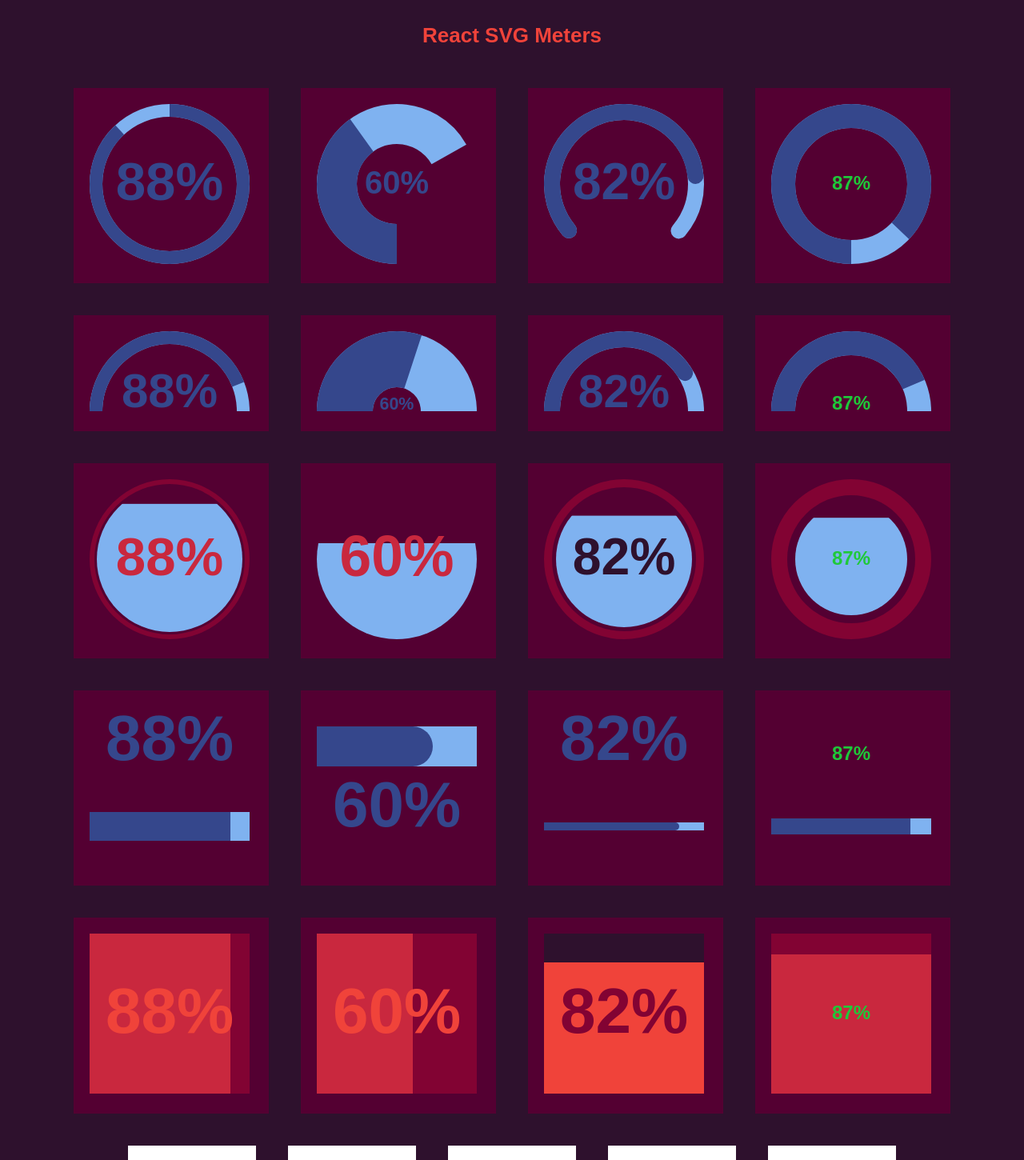
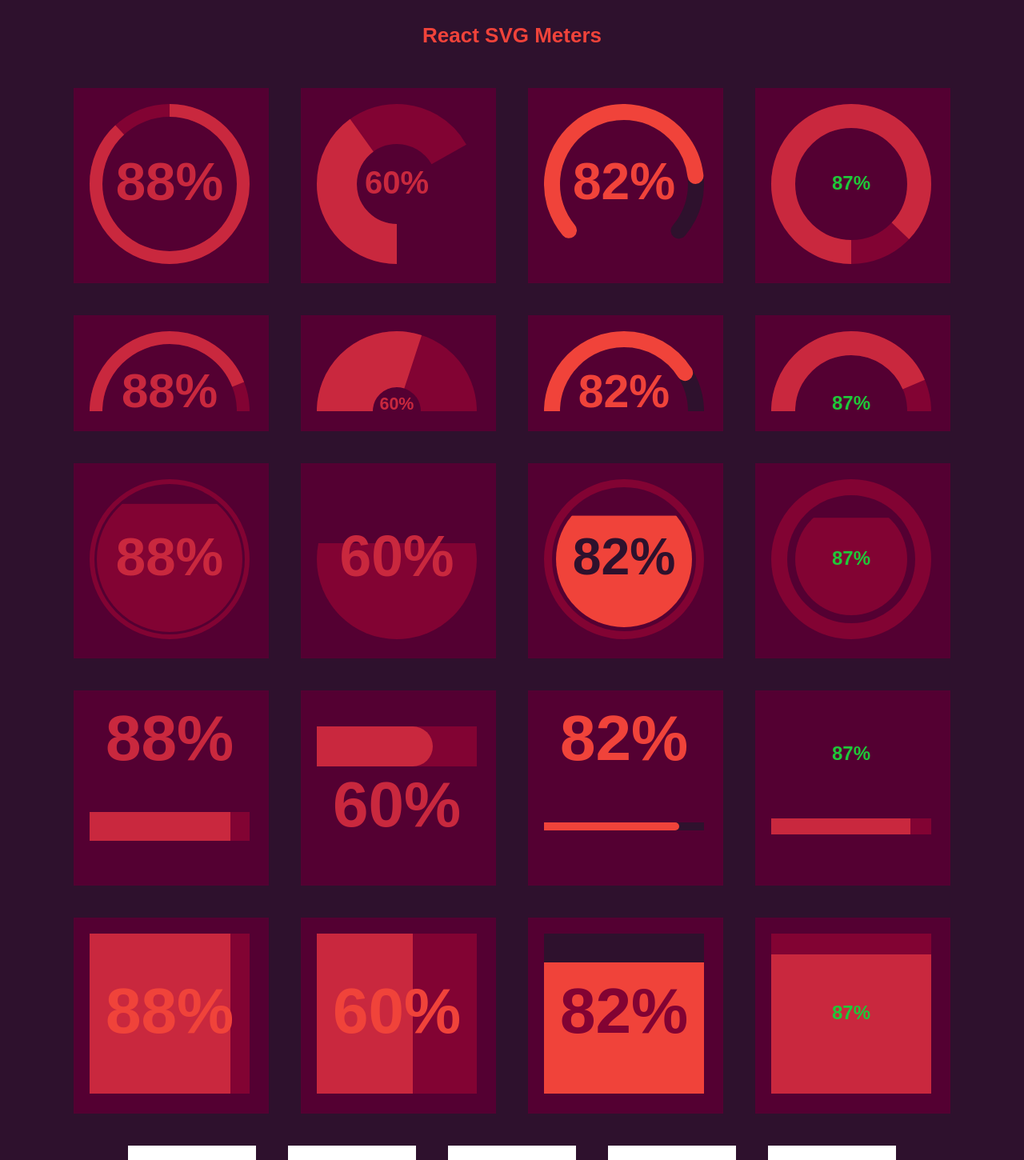
Before and after one commit to royledford/react-svg-meters, a React (Create React App) app: page /meters in a window 1280 px wide. Shown: the top 1450 px of the page at 80% size. Built offline with nearby package versions, Linux system fonts and the light colour scheme.

Commit message:
update foreground / background porp names in all components

```diff
--- a/src/components/Meter/CircleMeter.js
+++ b/src/components/Meter/CircleMeter.js
@@ -13,9 +13,9 @@ export default class CircleMeter extends Component {
     /** Stroke width of the meter graphic. */
     lineWidth: PropTypes.number,
     /** Background color for the meter graphic. */
-    lineBackground: PropTypes.string,
+    backgroundColor: PropTypes.string,
     /** Foreground color for the meter graphic. */
-    lineForeground: PropTypes.string,
+    foregroundColor: PropTypes.string,
     /** Start position of the progress portion of the meter graphic. Must be between 0 and 360. */
     progressStart: PropTypes.number,
     /** The arc length in degrees for the meter graphic. For example, a value of 90 would produce a meter that fills 25% of a circle. */
@@ -28,8 +28,8 @@ export default class CircleMeter extends Component {
   static defaultProps = {
     size: 200,
     lineWidth: 16,
-    lineBackground: '#7FB2F0',
-    lineForeground: '#35478C',
+    backgroundColor: '#7FB2F0',
+    foregroundColor: '#35478C',
     progressStart: 0, // in degrees
     meterLength: 360, // in degrees
     rounded: false,
@@ -41,8 +41,8 @@ export default class CircleMeter extends Component {
       size,
       lineWidth,
       value,
-      lineBackground,
-      lineForeground,
+      backgroundColor,
+      foregroundColor,
       rounded,
       textStyle,
       progressStart,
@@ -53,7 +53,7 @@ export default class CircleMeter extends Component {
       fontSize: (size - lineWidth * 2) / 2.5,
       fontWeight: 'bold',
       fontFamily: 'sans-serif',
-      fill: this.props.lineForeground,
+      fill: this.props.foregroundColor,
     }
 
     // The stroke is based on the center of the lineWidth,
@@ -87,7 +87,7 @@ export default class CircleMeter extends Component {
           strokeWidth={`${lineWidth}px`}
           transform={`rotate(${_progressStart} ${size / 2} ${size / 2})`}
           style={{
-            stroke: lineBackground,
+            stroke: backgroundColor,
             strokeLinecap: lineEnd,
             strokeDasharray: circumference,
             strokeDashoffset: circumference - _meterLength,
@@ -103,7 +103,7 @@ export default class CircleMeter extends Component {
           strokeWidth={`${lineWidth}px`}
           transform={`rotate(${_progressStart} ${size / 2} ${size / 2})`}
           style={{
-            stroke: lineForeground,
+            stroke: foregroundColor,
             strokeLinecap: lineEnd,
             strokeDasharray: circumference,
             strokeDashoffset: circumference - progressLength,
--- a/src/components/Meter/DiskMeter.js
+++ b/src/components/Meter/DiskMeter.js
@@ -6,7 +6,7 @@ export default class DiskMeter extends Component {
     value: PropTypes.number.isRequired,
     size: PropTypes.number,
     lineWidth: PropTypes.number,
-    lineBackground: PropTypes.string,
+    backgroundColor: PropTypes.string,
     borderColor: PropTypes.string,
     textColor: PropTypes.string,
     textStyle: PropTypes.object,
@@ -15,7 +15,7 @@ export default class DiskMeter extends Component {
   static defaultProps = {
     size: 200,
     lineWidth: 6,
-    lineBackground: '#7FB2F0',
+    backgroundColor: '#7FB2F0',
     borderColor: '#35478C',
     textColor: '#35478C',
     rounded: false,
@@ -24,7 +24,7 @@ export default class DiskMeter extends Component {
   }
 
   render() {
-    const { size, value, lineBackground, borderColor, textStyle } = this.props
+    const { size, value, backgroundColor, borderColor, textStyle } = this.props
 
     // handle case with no border
     const lineWidth = this.props.showBorder ? this.props.lineWidth : 0
@@ -81,7 +81,7 @@ export default class DiskMeter extends Component {
 
         {/* foreground */}
         <circle
-          style={{ fill: lineBackground }}
+          style={{ fill: backgroundColor }}
           cx={size / 2}
           cy={size / 2}
           r={innerRadius}
--- a/src/components/Meter/HalfCircleMeter.js
+++ b/src/components/Meter/HalfCircleMeter.js
@@ -6,27 +6,27 @@ export default class HalfCircleMeter extends Component {
     value: PropTypes.number.isRequired,
     size: PropTypes.number,
     lineWidth: PropTypes.number,
-    lineBackground: PropTypes.string,
-    lineForeground: PropTypes.string,
+    backgroundColor: PropTypes.string,
+    foregroundColor: PropTypes.string,
     rounded: PropTypes.bool,
     textStyle: PropTypes.object,
   }
   static defaultProps = {
     size: 200,
     lineWidth: 16,
-    lineBackground: '#7FB2F0',
-    lineForeground: '#35478C',
+    backgroundColor: '#7FB2F0',
+    foregroundColor: '#35478C',
     rounded: false,
     textStyle: {},
   }
 
   render() {
-    const { size, lineWidth, value, lineBackground, lineForeground, rounded, textStyle } = this.props
+    const { size, lineWidth, value, backgroundColor, foregroundColor, rounded, textStyle } = this.props
 
     const baseTextStyle = {
       fontSize: (size - lineWidth * 2) / 2.8,
       fontWeight: 'bold',
-      fill: this.props.lineForeground,
+      fill: this.props.foregroundColor,
     }
 
     // The stroke is based on the center of the lineWidth,
@@ -52,7 +52,7 @@ export default class HalfCircleMeter extends Component {
         {/* background */}
         <path
           d={`M${startX},${startY}a${radius},${radius} 0 0,1 ${internalWidth},0`}
-          stroke={lineBackground}
+          stroke={backgroundColor}
           strokeMiterlimit="10"
           strokeWidth={`${lineWidth}px`}
         />
@@ -60,11 +60,11 @@ export default class HalfCircleMeter extends Component {
         {/* foreground */}
         <path
           d={`M${startX},${startY}a${radius},${radius} 0 0,1 ${internalWidth},0`}
-          stroke={lineForeground}
+          stroke={foregroundColor}
           strokeMiterlimit="10"
           strokeWidth={`${lineWidth}px`}
           style={{
-            stroke: lineForeground,
+            stroke: foregroundColor,
             strokeLinecap: lineEnd,
             strokeDasharray: dashArray,
             strokeDashoffset: dashOffset,
--- a/src/components/Meter/LineMeter.js
+++ b/src/components/Meter/LineMeter.js
@@ -6,8 +6,8 @@ export default class LineMeter extends Component {
     value: PropTypes.number.isRequired,
     size: PropTypes.number,
     lineWidth: PropTypes.number,
-    lineBackground: PropTypes.string,
-    lineForeground: PropTypes.string,
+    backgroundColor: PropTypes.string,
+    foregroundColor: PropTypes.string,
     rounded: PropTypes.bool,
     textStyle: PropTypes.object,
     position: PropTypes.oneOf(['bottom', 'top']),
@@ -15,20 +15,20 @@ export default class LineMeter extends Component {
   static defaultProps = {
     size: 200,
     lineWidth: 36,
-    lineBackground: '#7FB2F0',
-    lineForeground: '#35478C',
+    backgroundColor: '#7FB2F0',
+    foregroundColor: '#35478C',
     rounded: false,
     textStyle: {},
     position: 'bottom',
   }
 
   render() {
-    const { size, value, lineBackground, lineForeground, textStyle, lineWidth, rounded, position } = this.props
+    const { size, value, backgroundColor, foregroundColor, textStyle, lineWidth, rounded, position } = this.props
 
     const baseTextStyle = {
       fontSize: size / 2.5,
       fontWeight: 'bold',
-      fill: this.props.lineForeground,
+      fill: this.props.foregroundColor,
     }
 
     let verticalCoordinate = size / 4 * 3
@@ -51,7 +51,7 @@ export default class LineMeter extends Component {
           y1={verticalCoordinate}
           x2={size}
           y2={verticalCoordinate}
-          style={{ stroke: lineBackground }}
+          style={{ stroke: backgroundColor }}
           strokeWidth={lineWidth}
         />
         {/* foreground */}
@@ -61,7 +61,7 @@ export default class LineMeter extends Component {
           x2={fillSize}
           y2={verticalCoordinate}
           style={{
-            stroke: lineForeground,
+            stroke: foregroundColor,
             strokeLinecap: lineEnd,
           }}
           strokeWidth={lineWidth}
```
